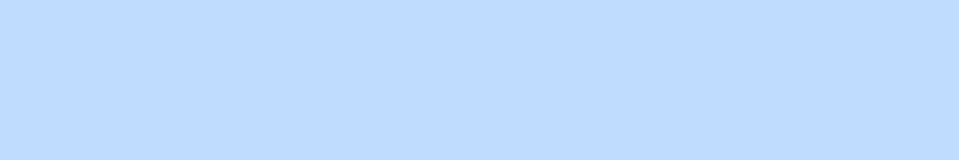
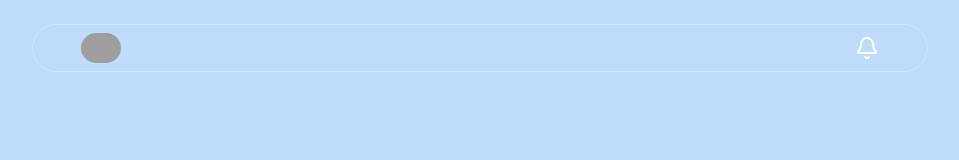
Before and after one commit to BABAR-TAHSEEN55/Paytm, a React (Vite) app in the folder frontend/: page / in a window 1280 px wide. Shown: the top 160 px of the page, without its empty margins (160-1119 px from the left). Built offline with nearby package versions, Linux system fonts and the light colour scheme; grey boxes are pictures that could not be loaded.

Commit message:
feat : Navbar Implemented

```diff
--- a/frontend/src/App.tsx
+++ b/frontend/src/App.tsx
@@ -4,12 +4,16 @@ import SignIn from "./Pages/SignIn";
 import DashBoard from "./Pages/DashBoard";
 import Send from "./Pages/Send";
 import { ToastContainer } from "react-toastify";
+import UI from "./Pages/UI";
+import Navbar from "./Pages/Navbar";
 
 const App = () => {
   return (
     <BrowserRouter>
+      <Navbar />
       <Routes>
         <Route path="/" element={<SignUp />} />
+        <Route path="/ui" element={<UI />} />
         <Route path="/signin" element={<SignIn />} />
         <Route path="/dashboard" element={<DashBoard />} />
         <Route path="/send" element={<Send />} />
--- /dev/null
+++ b/frontend/src/Pages/Navbar.tsx
@@ -0,0 +1,20 @@
+import { Bell } from "lucide-react";
+
+import monkey from "../assets/pay.webp";
+const Navbar = () => {
+  return (
+    <div className="container fixed top-0   left-0 right-0 text-white mt-6 md:max-w-4xl border border-white/30 rounded-full backdrop-blur-sm ">
+      <div className="flex justify-between m-2 items-center  ">
+        <div>
+          {/* <PhoneForwarded /> */}
+          <img src={monkey} width={40} height={40} className="rounded-full" />
+        </div>
+        <div>
+          <Bell />
+        </div>
+      </div>
+    </div>
+  );
+};
+
+export default Navbar;
```
